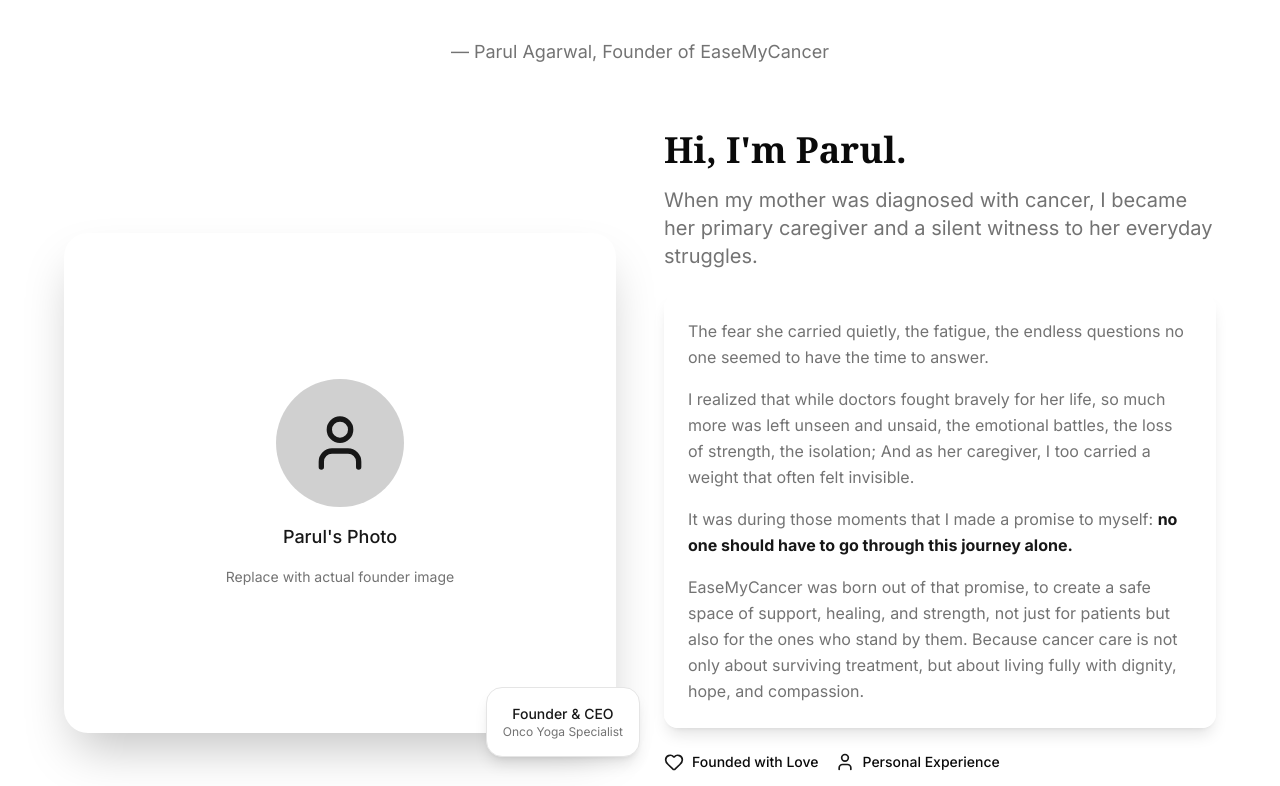
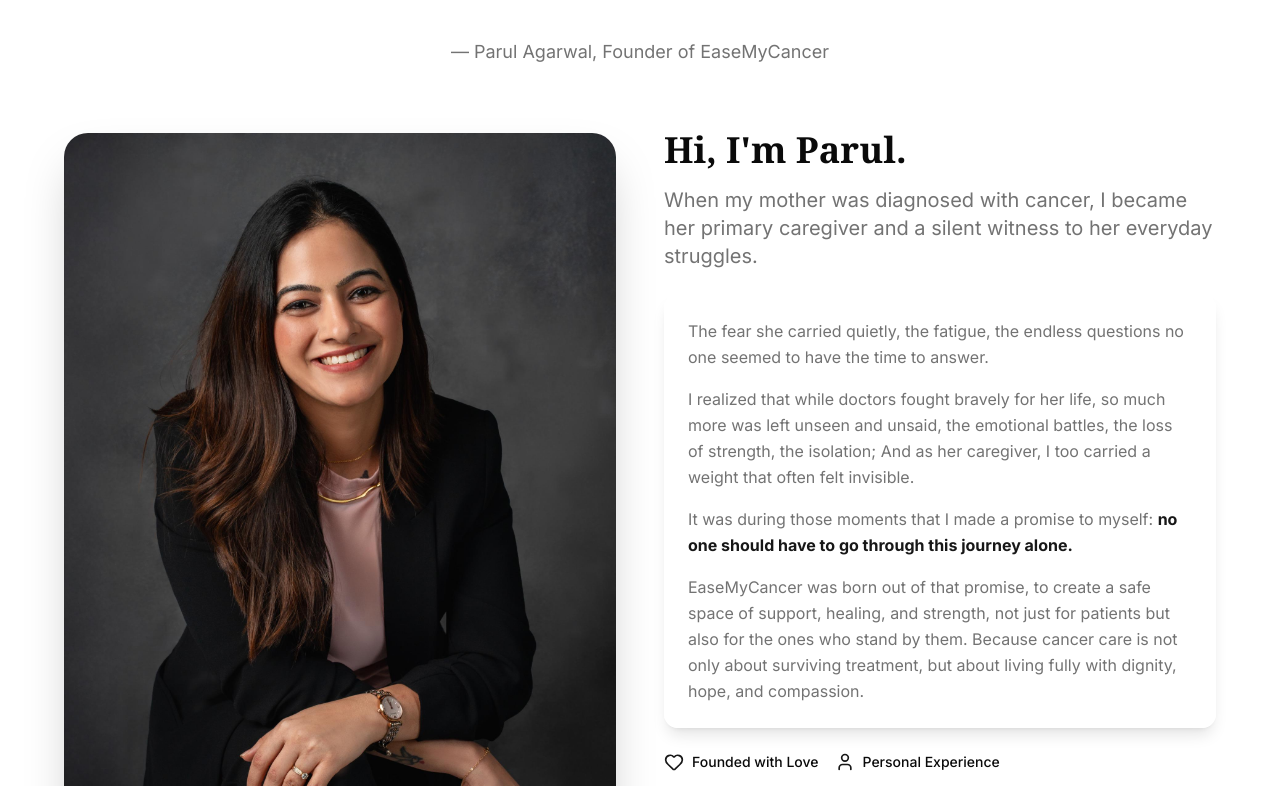
Before and after one commit to danglingmind/ease-my-cancer-website, a Next.js app: page / in a window 1280 px wide. Shown: the part 2014-2800 px from the top of the page. Built offline with nearby package versions, Linux system fonts and the light colour scheme; a web font is replaced by a local one.

Commit message:
parul image

```diff
--- a/src/components/FounderSection.tsx
+++ b/src/components/FounderSection.tsx
@@ -27,17 +27,15 @@
           <div className="grid lg:grid-cols-2 gap-12 items-center">
             {/* Left Side - Founder's Image */}
             <div className="relative">
-              <div className="relative w-full h-[500px] rounded-3xl overflow-hidden shadow-2xl">
-                {/* Placeholder for Parul's image */}
-                <div className="absolute inset-0 bg-gradient-to-br from-primary-100 to-secondary-100 flex items-center justify-center">
-                  <div className="text-center space-y-4">
-                    <div className="w-32 h-32 mx-auto bg-primary/20 rounded-full flex items-center justify-center">
-                      <User className="w-16 h-16 text-primary" />
-                    </div>
-                    <p className="text-lg text-primary font-medium">Parul's Photo</p>
-                    <p className="text-sm text-muted-foreground">Replace with actual founder image</p>
-                  </div>
-                </div>
+              <div className="relative w-full h-[700px] rounded-3xl overflow-hidden shadow-2xl">
+                <Image
+                  src="/parul-agarwal.jpg"
+                  alt="Parul Agarwal - Founder of EaseMyCancer"
+                  fill
+                  className="object-cover object-top"
+                  priority
+                  sizes="(max-width: 768px) 100vw, (max-width: 1200px) 50vw, 40vw"
+                />
               </div>
 
               {/* Floating Badge */}
--- a/src/components/Header.tsx
+++ b/src/components/Header.tsx
@@ -3,6 +3,7 @@
 import { Button } from "@/components/ui/button"
 import { Menu, X } from "lucide-react"
 import { useState } from "react"
+import Image from "next/image"
 
 export function Header() {
   const [isMenuOpen, setIsMenuOpen] = useState(false)
@@ -13,9 +14,14 @@
         <div className="flex h-16 items-center justify-between">
           {/* Logo */}
           <div className="flex items-center space-x-2">
-            <div className="text-2xl font-bold text-primary">
-              EaseMyCancer
-            </div>
+            <Image
+              src="/logo.png"
+              alt="EaseMyCancer Logo"
+              width={340}
+              height={100}
+              className="h-32 w-auto"
+              priority
+            />
           </div>
 
           {/* Desktop Navigation */}
```
Also changed, not shown: public/logo.png (added), public/parul-agarwal.jpg (added).
